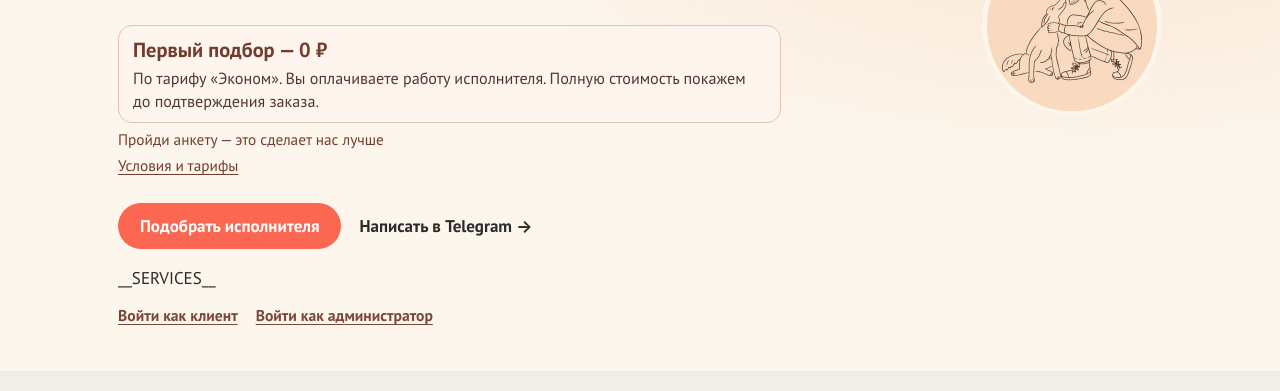
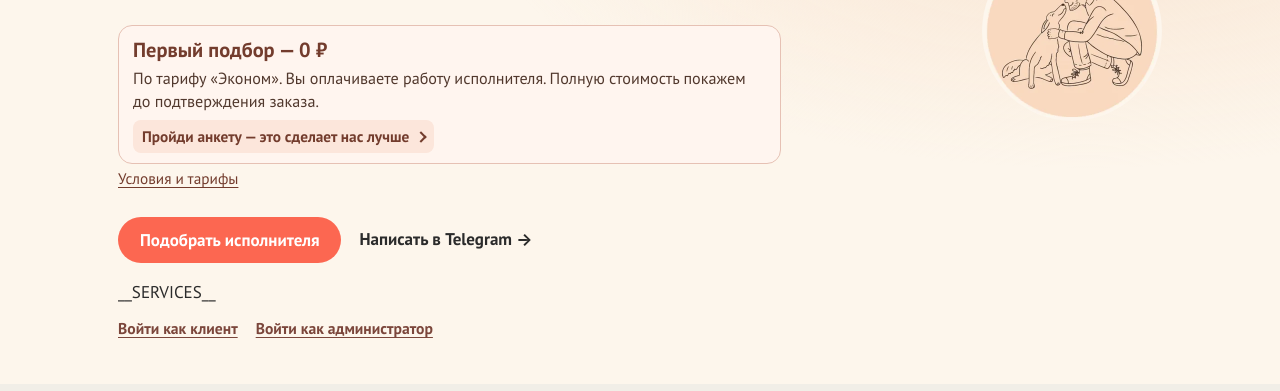
Before and after one commit to mvmalyshin-msk/zoobot, a plain HTML site: page webapp/home.html in a window 1280 px wide. Shown: the part 192-583 px from the top of the page. Drawn offline with Linux system fonts and the light colour scheme.

Commit message:
Highlight the survey action inside the promotion

```diff
--- a/webapp/home.html
+++ b/webapp/home.html
@@ -29,7 +29,12 @@ a:focus-visible,.btn:focus-visible{outline:3px solid var(--boarding);outline-off
 .first-pick strong{display:block;color:#733c2d;font-size:1.2rem}
 .first-pick p{margin:2px 0 0;font-size:.95rem;line-height:1.4}
 .first-pick:hover,.hero-art:hover img{background:#ffede4}
-.survey-note{display:block;margin:6px 0 0;color:#733c2d;font-size:.9rem}
+.survey-note{display:inline-flex;align-items:center;gap:8px;margin-top:8px;padding:6px 9px;border-radius:8px;background:#fce6db;color:#733c2d;font-size:.9rem;font-weight:700;line-height:1.35}
+.survey-note::after{content:"";width:6px;height:6px;flex:none;border:solid currentColor;border-width:0 2px 2px 0;transform:rotate(-45deg)}
+@media(prefers-reduced-motion:no-preference){
+  .survey-note{animation:survey-pulse 1.5s ease-in-out 3}
+}
+@keyframes survey-pulse{50%{background:#f5bda9}}
 .first-pick-terms-link{display:inline-block;margin-top:4px;color:#733c2d;font-size:.9rem;text-underline-offset:3px}
 .pick-terms p{max-width:65ch;margin:8px 0}
 .pick-terms{margin-bottom:26px}
@@ -103,11 +108,11 @@ __HEADER__
       </div>
       <a class="hero-art" href="https://forms.yandex.ru/u/6afa34231f1eb57dec4266f0/" aria-label="Открыть анкету о питомце"><picture><source type="image/webp" srcset="/images/hero-mascot.webp"><img src="/images/hero-mascot.png" alt="Персонаж Зооконсьержа с собакой" width="640" height="640" decoding="async" fetchpriority="low"></picture></a>
       <div class="first-pick-group">
-        <a class="first-pick" href="https://forms.yandex.ru/u/6afa34231f1eb57dec4266f0/" aria-describedby="survey-note">
+        <a class="first-pick" href="https://forms.yandex.ru/u/6afa34231f1eb57dec4266f0/">
           <strong>Первый подбор — 0 ₽</strong>
           <p>По тарифу «Эконом». Вы оплачиваете работу исполнителя. Полную стоимость покажем до подтверждения заказа.</p>
+          <span class="survey-note">Пройди анкету — это сделает нас лучше</span>
         </a>
-        <small class="survey-note" id="survey-note">Пройди анкету — это сделает нас лучше</small>
         <a class="first-pick-terms-link" href="#first-pick-terms">Условия и тарифы</a>
       </div>
     </div>
```
Also changed, not shown: 1 other file.
